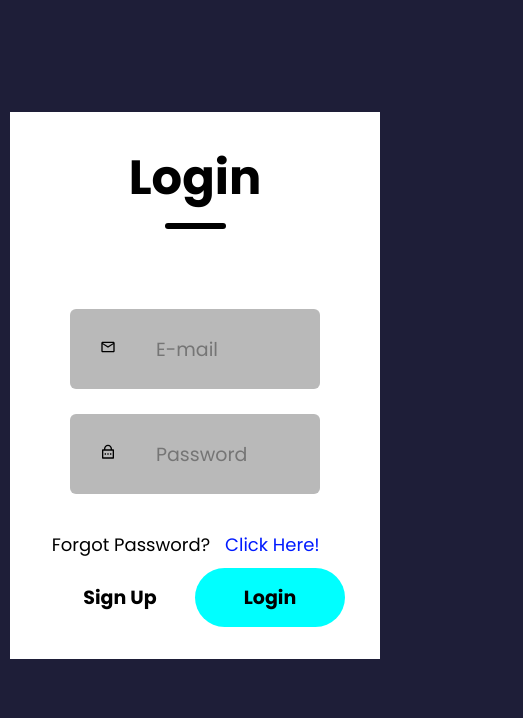
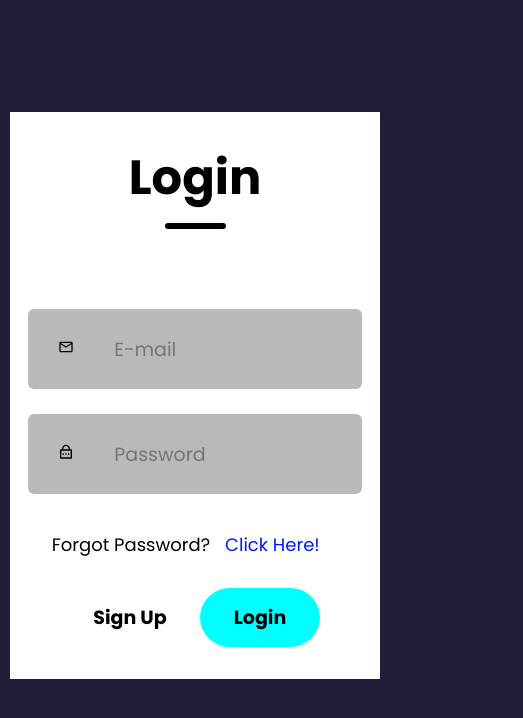
Before and after one commit to Mathiyarasi-soundar/Mathi-Tiles, a React (Create React App) app: page /mathi-tiles/signup in a window 390 px wide. Shown: the top 718 px of the page, 523 px wide, since content can reach past the window. Built offline with nearby package versions, Linux system fonts and the light colour scheme; a web font is replaced by a local one.

Commit message:
first commit

```diff
--- a/src/Routes/Styles/About.css
+++ b/src/Routes/Styles/About.css
@@ -12,7 +12,6 @@
 
 .about-head {
     position: absolute;
-    /* top: 250px; */
     top: 50%;
     left: 50%;
     transform: translate(-50%, -50%);
@@ -34,7 +33,6 @@
     }
 
     .about-head{
-        height: 25vh;
         font-size: larger;
     }
 
--- a/src/Routes/Styles/Signup.css
+++ b/src/Routes/Styles/Signup.css
@@ -1,6 +1,6 @@
 .sign {
-    width: 100%;
-    height: 100%;
+    width: 100vw;
+    height: 100vh;
     position: relative;
 }
 
@@ -95,7 +95,7 @@
     display: flex;
     justify-content: center;
     align-items: center;
-    width: 150px;
+    width: 120px;
     height: 59px;
     color: black;
     background-color: aqua;
@@ -127,7 +127,7 @@
     }
 
     .signup-input {
-        width: 250px;
+        width: 90%;
     }
 
     .forgot-password {
@@ -135,7 +135,7 @@
     }
 
     .submit-container {
-        gap: 0px;
-        margin: 0;
+        gap: 10px;
+        margin: 20px auto 0 auto;
     }
 }
```
